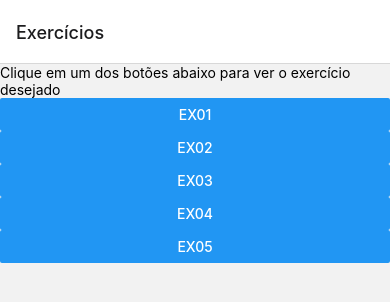
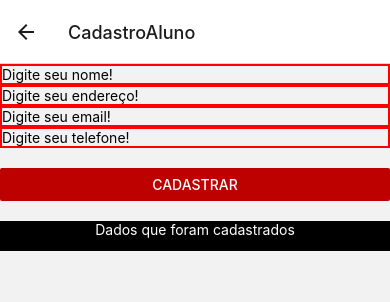
Before and after one commit to FelipeElerr/Universidade, a React Native app in the folder universidade/: screen /CadastroAluno in a window 390 px wide. Shown: the top 302 px of the page. Built offline with nearby package versions, Linux system fonts and the light colour scheme.

Commit message:
Iniciando tela de cadastro de alunos

```diff
--- a/universidade/App.js
+++ b/universidade/App.js
@@ -4,48 +4,47 @@ import {View, Text, Button} from 'react-native'
 import { NavigationContainer } from '@react-navigation/native';
 import {createNativeStackNavigator} from '@react-navigation/native-stack'
 
-import Ex01 from './Componentes/ex1'
-import Ex02 from './Componentes/ex2'
-import Ex03 from './Componentes/ex3'
-import Ex04 from './Componentes/ex4'
-import Ex05 from './Componentes/ex5'
+import CadastroAluno from './Componentes/cadastroAluno'
+import CadastroDisciplina from './Componentes/cadastroDisciplina'
+import CadastroProfessor from './Componentes/cadastroProfessor'
+import CadastroTurma from './Componentes/cadastroTurma'
+import CadastroHistorico from './Componentes/cadastroHistorico'
 
 const Pilha = createNativeStackNavigator();
 
-function TelaExercicios(props){
+function TelasCadastro(props){
   return(
     <View>
-        <Text>Clique em um dos botões abaixo para ver o exercício desejado</Text>
 
         <Button
                 style = {{backgroundColor:'blue'}}
-                title = "Ex01"
-                onPress = {()=>props.navigation.navigate('Ex01')}
+                title = "Cadastro de Aluno"
+                onPress = {()=>props.navigation.navigate('CadastroAluno')}
         />
 
         <Button
                 style = {{backgroundColor:'green'}}
-                title = "Ex02"
-                onPress = {()=>props.navigation.navigate('Ex02')}
+                title = "Cadastro de Disciplina"
+                onPress = {()=>props.navigation.navigate('CadastroDisciplina')}
         />
 
         <Button
                 style = {{backgroundColor:'blue'}}
-                title = "Ex03"
-                onPress = {()=>props.navigation.navigate('Ex03')}
+                title = "Cadastro de Professor"
+                onPress = {()=>props.navigation.navigate('CadastroProfessor')}
         />
 
         <Button
                 style = {{backgroundColor:'green'}}
-                title = "Ex04"
-                onPress = {()=>props.navigation.navigate('Ex04')}
+                title = "Cadastro de Turma"
+                onPress = {()=>props.navigation.navigate('CadastroTurma')}
         />
 
 
         <Button
                 style = {{backgroundColor:'blue'}}
-                title = "Ex05"
-                onPress = {()=>props.navigation.navigate('Ex05')}
+                title = "Cadastro de Historico"
+                onPress = {()=>props.navigation.navigate('CadastroHistorico')}
         />
 
 
@@ -59,12 +58,12 @@ export default function App(){
 
         <NavigationContainer independent={true}>
             <Pilha.Navigator>
-                <Pilha.Screen name='TelaExercicios' component={TelaExercicios} options={{title:'Exercícios'}}/>
-                <Pilha.Screen name='Ex01' component={Ex01}/>
-                <Pilha.Screen name='Ex02' component={Ex02}/>
-                <Pilha.Screen name='Ex03' component={Ex03}/>
-                <Pilha.Screen name='Ex04' component={Ex04}/>
-                <Pilha.Screen name='Ex05' component={Ex05}/>
+                <Pilha.Screen name='TelasCadastro' component={TelasCadastro} options={{title:'Opções de Cadastro'}}/>
+                <Pilha.Screen name='CadastroAluno' component={CadastroAluno}/>
+                <Pilha.Screen name='CadastroDisciplina' component={CadastroDisciplina}/>
+                <Pilha.Screen name='CadastroProfessor' component={CadastroProfessor}/>
+                <Pilha.Screen name='CadastroTurma' component={CadastroTurma}/>
+                <Pilha.Screen name='CadastroHistorico' component={CadastroHistorico}/>
             </Pilha.Navigator>
         </NavigationContainer>
 
--- /dev/null
+++ b/universidade/Componentes/cadastroAluno.js
@@ -0,0 +1,114 @@
+import React, {useState} from 'react'
+import {View, Text, FlatList, TextInput, Button, DrawerLayoutAndroidBase} from 'react-native'
+
+export default function App(props){
+
+  const [nome, setNome] = useState("");
+  const [cidade, setCidade] = useState("");
+  const [endereco, setEndereco] = useState("");
+  const [telefone, setTelefone] = useState("");
+  const [email, setEmail] = useState("");
+
+  // cria um vetor vazio
+  const [vetor, setVetor] = useState([]);
+
+  const renderiza = ({item})=>{
+    return(
+      <View style={{flexDirection:'row', backgroundColor:'red'}}>
+        <Text style={{flex:1, color:'white'}}> {item.id} </Text>
+        <Text style={{flex:1, color:'white'}}> {item.nome} </Text>
+        <Text style={{flex:1, color:'white', justifyContent:'flex-end'}}> {item.cidade} </Text>
+      </View>
+    );
+  }
+
+  const separador = ()=>{
+    return(
+        <View style={{height:3, backgroundColor:'black', width:'100%'}}></View>
+     );
+  }
+
+  const cabecalho = ()=>{
+    return(
+      <View style={{height:20, backgroundColor:'black', width:'100%', marginTop:20}}>
+            <Text style={{color:'white', textAlign:'center'}}>Dados que foram cadastrados</Text>
+        </View>
+     );
+  }
+
+  const rodape = ()=>{
+    return(
+        <View style={{height:10, backgroundColor:'black', width:'100%'}}>
+        </View>
+     );
+  }
+
+  return(
+    <View>
+
+      <View style={{flex:1}}>
+        <TextInput
+         value={nome}
+         placeholder="Digite seu nome!"
+         style={{borderWidth:2, borderColor:"red"}}
+         onChangeText={(text) => {setNome(text)}}
+        />
+
+      <TextInput
+         value={endereco}
+         placeholder="Digite seu endereço!"
+         style={{borderWidth:2, borderColor:"red"}}
+         onChangeText={(text) => {setEndereco(text)}}
+        />
+
+        <TextInput
+         value={email}
+         placeholder="Digite seu email!"
+         style={{borderWidth:2, borderColor:"red"}}
+         onChangeText={(text) => {setEmail(text)}}
+        />
+
+        <TextInput
+         value={telefone}
+         placeholder="Digite seu telefone!"
+         style={{borderWidth:2, borderColor:"red", marginBottom:20}}
+         onChangeText={(text) => {setTelefone(text)}}
+        />
+
+        <Button
+          title="Cadastrar"
+          color='#bd0000'
+          onPress={
+            ()=>{
+              const auxVex = {id:vetor.length+1,nome: nome, cidade: cidade}
+
+              // adiciona os dados no vetor
+              vetor.push(auxVex)
+
+              // cria uma cópia do vetor para que o flatlista entenda que houve uma alteracao no vetor inicial
+              //const copiaVetor = vetor.slice()
+
+              // outra maneira de cria uma cópia
+              const copiaVetor = [...vetor]
+
+              // salva a copia novamente dentro da variavel vetor
+              setVetor(copiaVetor);
+
+              //setVetor([...vetor,auxVex]);
+              console.log(vetor)
+            }
+          }
+        />
+
+      <FlatList
+          data ={vetor}
+          keyExtractor={(item)=>{item.chave}}
+          renderItem={renderiza}
+          ItemSeparatorComponent={separador}
+          ListHeaderComponent={cabecalho}
+          ListFooterComponent={rodape}
+      />
+    </View>
+    </View>
+  );
+}
--- a/universidade/Componentes/ex5.js
+++ /dev/null
@@ -1,11 +0,0 @@
-import * as React from 'react'
-import {Text, View} from 'react-native'
-
-export default ()=>{
-    return(
-        <View>
-            <Text>
-            </Text>
-        </View>
-    );
-}
```
Also changed, not shown: universidade/Componentes/cadastroDisciplina.js (renamed from universidade/Componentes/ex1.js), universidade/Componentes/cadastroHistorico.js (renamed from universidade/Componentes/ex2.js), universidade/Componentes/cadastroProfessor.js (renamed from universidade/Componentes/ex3.js), universidade/Componentes/cadastroTurma.js (renamed from universidade/Componentes/ex4.js).
